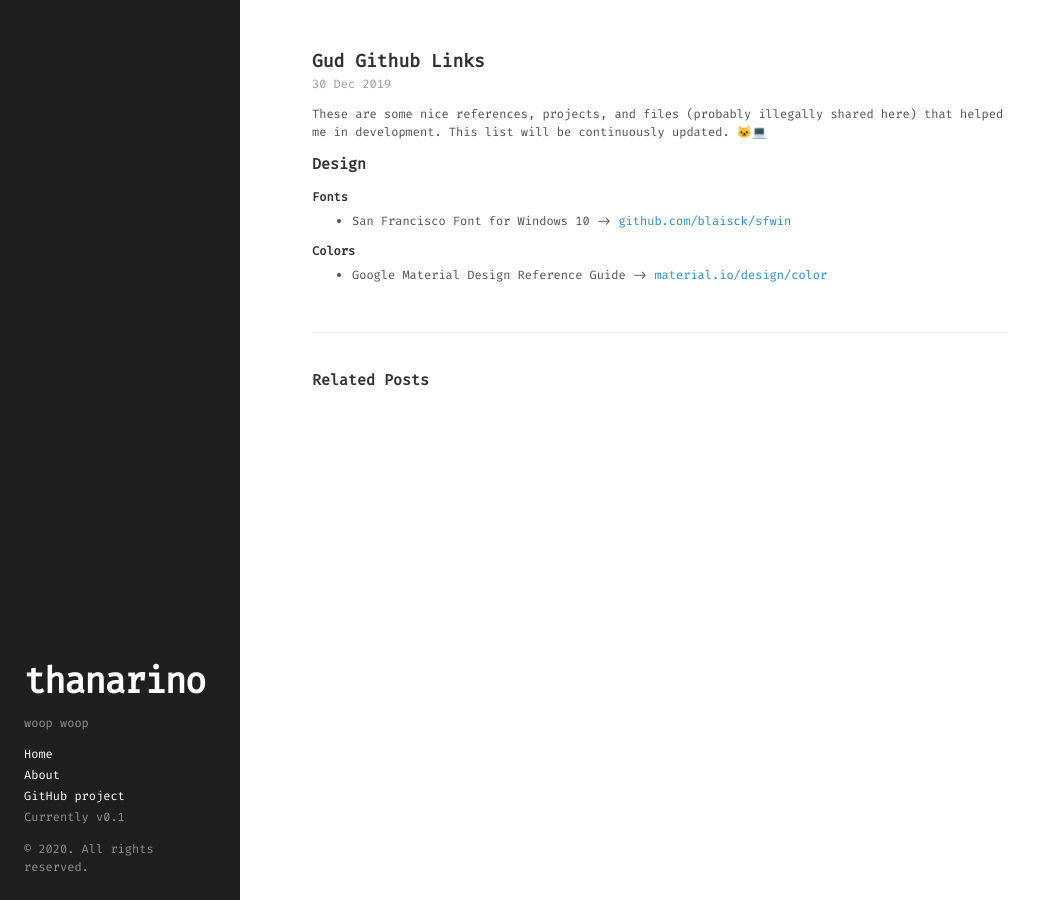
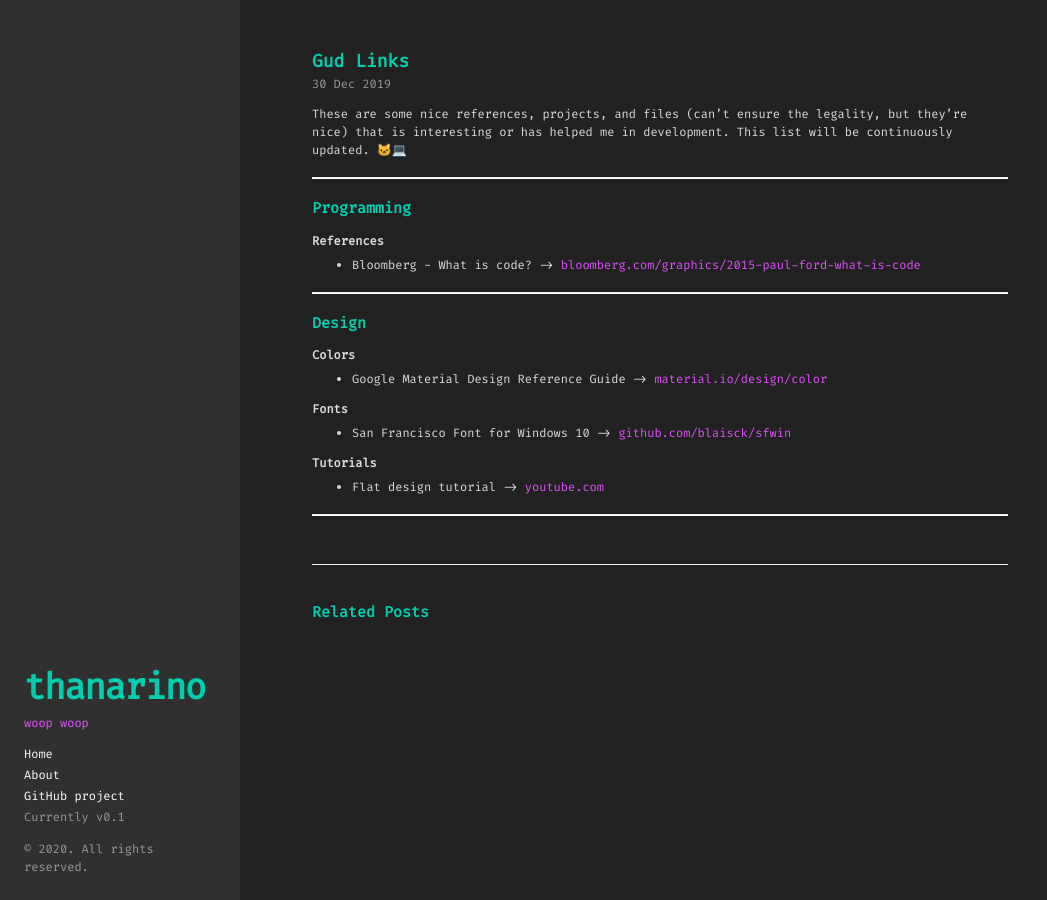
Before and after one commit to thanarino/thanarino, a Jekyll site: the page built from _posts/2019-12-30-good-github-links.md, in a window 1280 px wide. Shown: the whole page, without its empty margins (0-1047 px from the left). Built offline with Jekyll 4.4.1, drawn with Linux system fonts in a browser that asks for light colours.

Commit message:
new theme - cyberpunk

```diff
--- a/_layouts/default.html
+++ b/_layouts/default.html
@@ -3,7 +3,7 @@
 
   {% include head.html %}
 
-  <body>
+  <body class="theme-cyberpunk">
 
     {% include sidebar.html %}
 
--- a/_posts/2019-12-30-good-github-links.md
+++ b/_posts/2019-12-30-good-github-links.md
@@ -1,17 +1,32 @@
 ---
 layout: post
-title: Gud Github Links
+title: Gud Links
 categories: dev
 ---
 
-These are some nice references, projects, and files (probably illegally shared here) that helped me in development. This list will be continuously updated. 🐱‍💻
+These are some nice references, projects, and files (can't ensure the legality, but they're nice) that is interesting or has helped me in development. This list will be continuously updated. 🐱‍💻
+
+***
+
+## Programming
+
+### References
+
+* Bloomberg - What is code? -> [bloomberg.com/graphics/2015-paul-ford-what-is-code](https://www.bloomberg.com/graphics/2015-paul-ford-what-is-code/)
+
+***
 
 ## Design
+
+### Colors
+
+* Google Material Design Reference Guide -> [material.io/design/color](https://material.io/design/color/#)
 
 ### Fonts
 
 * San Francisco Font for Windows 10 -> [github.com/blaisck/sfwin](https://github.com/blaisck/sfwin)
 
-### Colors
+### Tutorials
+* Flat design tutorial -> [youtube.com](https://www.youtube.com/watch?v=IsbeqtIIt7I)
 
-* Google Material Design Reference Guide -> [material.io/design/color](https://material.io/design/color/#)
+***
--- a/public/css/hyde.css
+++ b/public/css/hyde.css
@@ -250,3 +250,31 @@ a.sidebar-nav-item:focus {
 .theme-base-0f .related-posts li a:hover {
   color: #8f5536;
 }
+
+/* cyberpunk */
+.theme-cyberpunk .sidebar {
+  background-color: #303030;
+}
+.theme-cyberpunk .related-posts li a:hover {
+  color: #ffffff;
+}
+.theme-cyberpunk, strong, em {
+  color: #dadce0;
+  background-color: #212121;
+}
+.theme-cyberpunk .sidebar h1 a, .theme-cyberpunk h1, .theme-cyberpunk h2, .page-title, .post-title, .post-title a, .theme-cyberpunk .content .post-title a{
+  color: #00cead
+}
+.theme-cyberpunk .sidebar h1,.theme-cyberpunk .sidebar h1 a {
+  padding: 0px;
+  margin: 0px;
+}
+.theme-cyberpunk .content a, .theme-cyberpunk .lead{
+  color: #E250FF;
+}
+.theme-cyberpunk h3, .theme-cyberpunk h4 {
+  color: #dadce0;
+}
+.theme-cyberpunk .pagination .pagination-item {
+  border: 0px;
+}
```
Also changed, not shown: about.md (+1 -1 lines).
